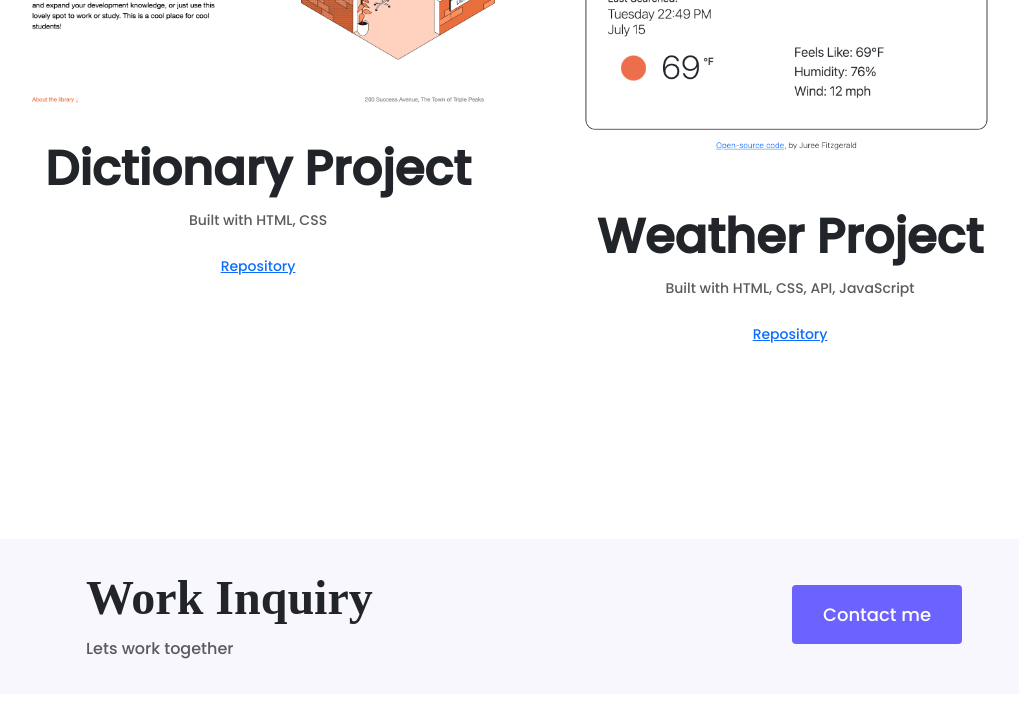
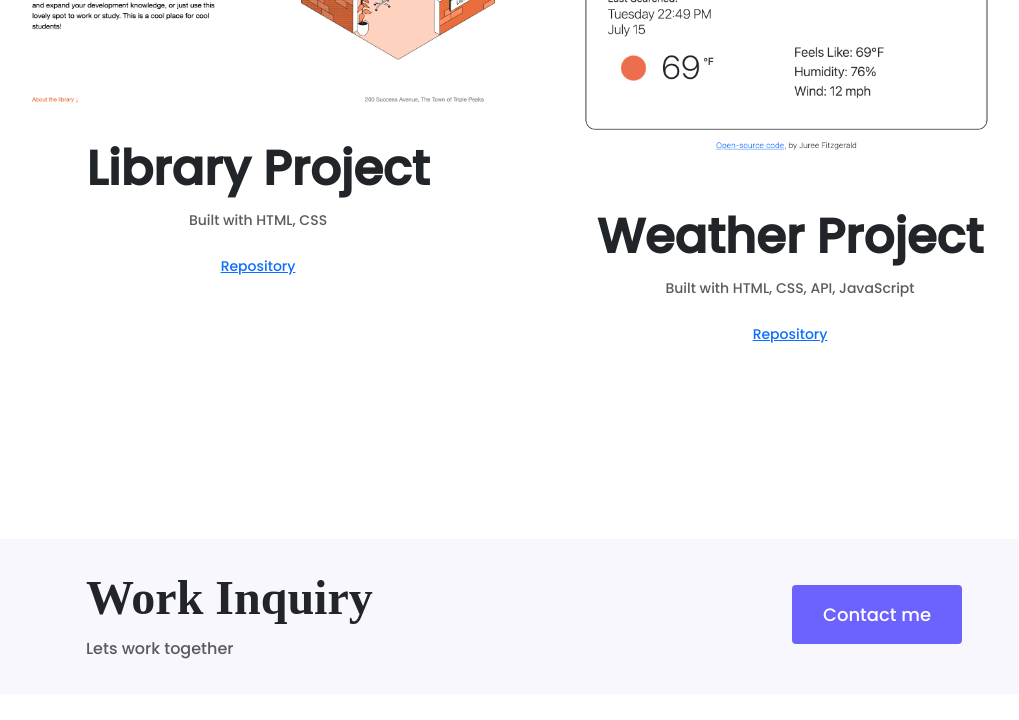
Before and after one commit to jureecodes/portfolio-project-cc, a plain HTML site: page work.html in a window 1280 px wide. Shown: the part 1160-1880 px from the top of the page, without its empty margins (116-1135 px from the left). Drawn offline with nearby package versions, Linux system fonts and the light colour scheme.

Commit message:
Updated work.html text

```diff
--- a/work.html
+++ b/work.html
@@ -72,7 +72,7 @@
          </div>
          <div class="col-md-6 mb-4">
             <img src="images/twin_peaks_library_project.png" class="img-fluid mb-3 rounded" alt="Twin Peaks Library project preview" />
-            <h3 class="text-center m-0">Dictionary Project</h3>
+            <h3 class="text-center m-0">Library Project</h3>
             <p class="text-center text-muted">Built with HTML, CSS </p>
             <p class="text-center text-muted"><a href="https://github.com/jureecodes/se_project_library">Repository</a> </p>
          </div>
```
